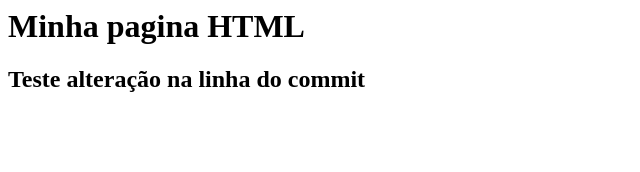
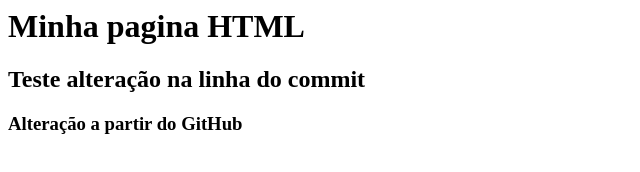
Before and after one commit to lordseipher/gama-no-github, a plain HTML site: page index.html in a window 1280 px wide. Shown: the whole page, without its empty margins (0-640 px from the left). Drawn offline with Linux system fonts and the light colour scheme.

Commit message:
Alteração a partir do GitHub

```diff
--- a/index.html
+++ b/index.html
@@ -2,5 +2,6 @@
 	<body>
 		<h1>Minha pagina HTML</h1>
 		<h2>Teste alteração na linha do commit</h2>
+		<h3>Alteração a partir do GitHub</h3>
 	</body>
 </html>
```
